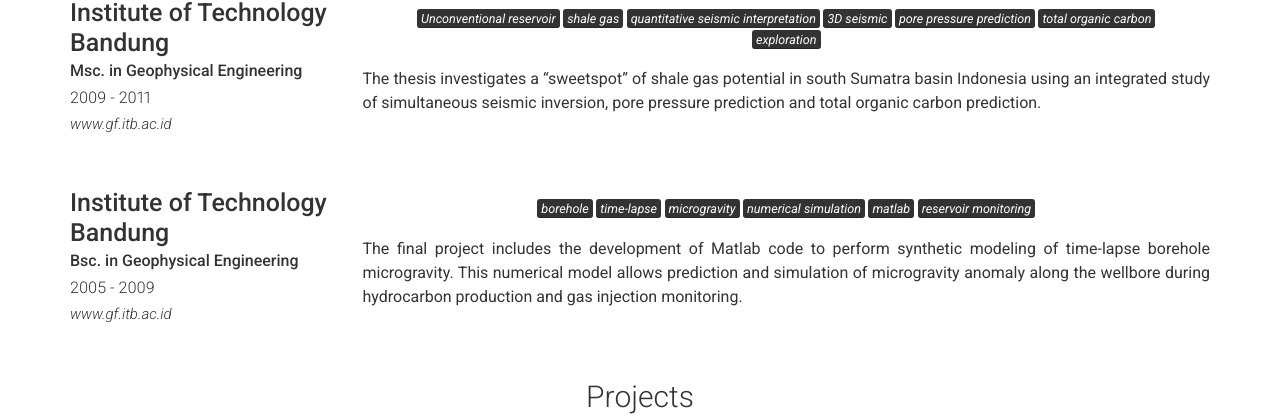
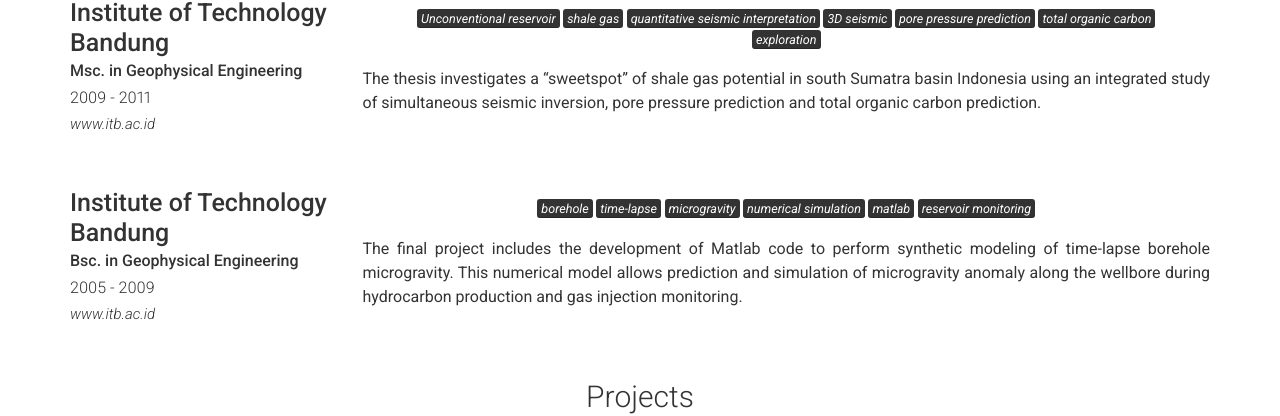
Before and after one commit to andikaperbawa/andikaperbawa2.github.io, a Jekyll site: the page built from index.md, in a window 1280 px wide. Shown: the part 937-1353 px from the top of the page. Built offline with Jekyll 4.4.1, drawn with Linux system fonts in a browser that asks for light colours; nearby versions of some CDN libraries.

```diff
--- a/_config.yml
+++ b/_config.yml
@@ -73,7 +73,7 @@ content:
         title: Institute of Technology Bandung
         sub_title: Msc. in Geophysical Engineering
         caption: 2009 - 2011
-        link: www.gf.itb.ac.id
+        link: www.itb.ac.id
         quote: >
           <mark>Unconventional reservoir</mark> <mark>shale gas</mark> <mark>quantitative seismic interpretation</mark> <mark>3D seismic</mark> <mark>pore pressure prediction</mark> <mark>total organic carbon</mark> <mark>exploration</mark>
         description: | # this will include new lines to allow paragraphs
@@ -82,7 +82,7 @@ content:
         title: Institute of Technology Bandung
         sub_title: Bsc. in Geophysical Engineering
         caption: 2005 - 2009
-        link: www.gf.itb.ac.id
+        link: www.itb.ac.id
         quote: >
           <mark>borehole</mark> <mark>time-lapse</mark> <mark>microgravity</mark> <mark>numerical simulation</mark> <mark>matlab</mark> <mark>reservoir monitoring</mark>
         description: | # this will include new lines to allow paragraphs
```
